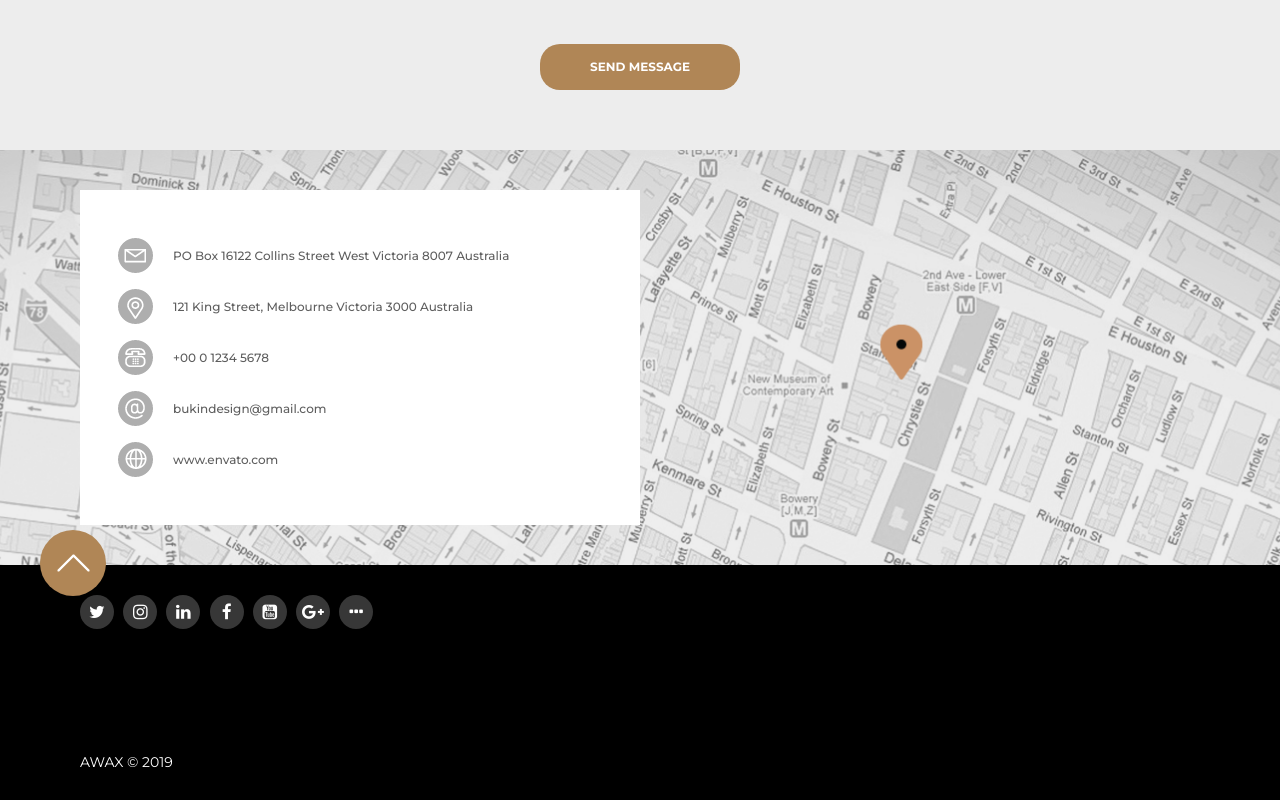
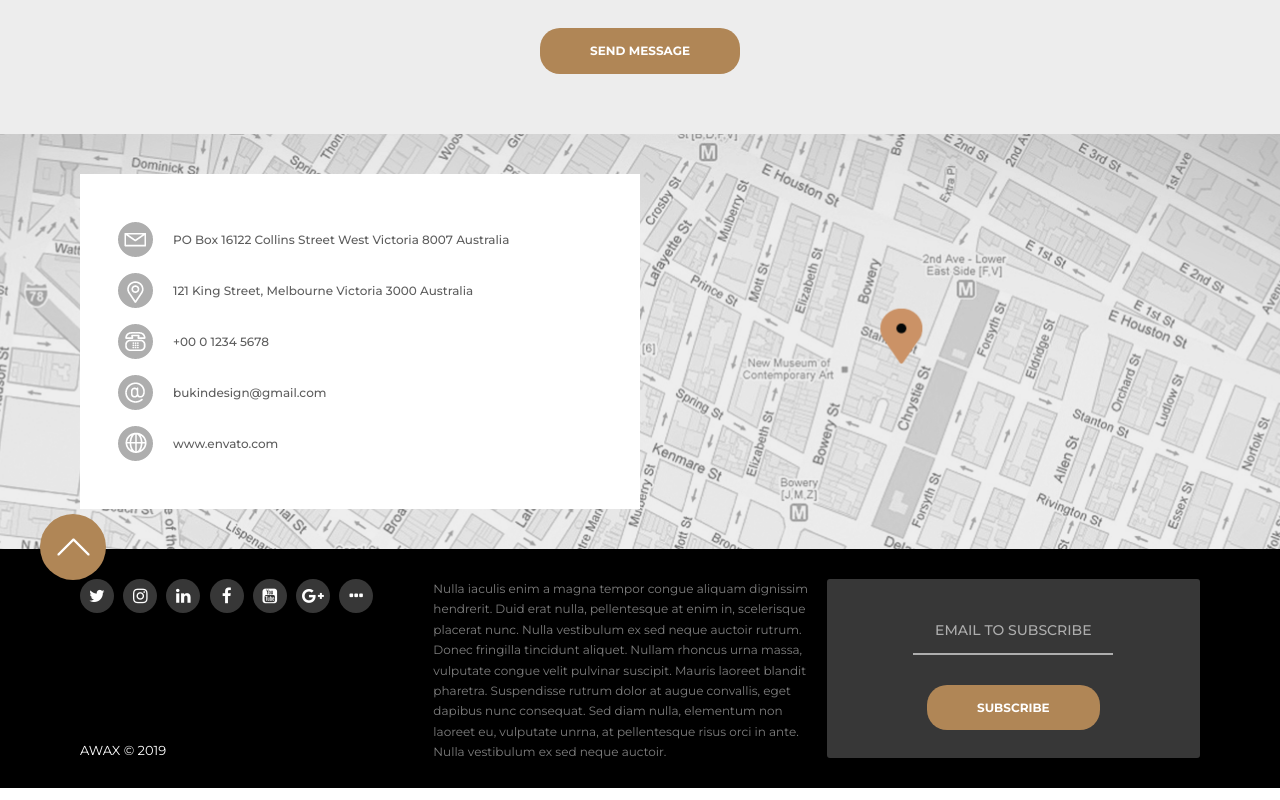
Before and after one commit to PawelZurawka/Awax_Website, a website: page index.html in a window 1280 px wide. Shown: the part 6294-7094 px from the top of the page. Drawn offline with Linux system fonts and the light colour scheme.

Commit message:
Finish footer and all desktop sections

```diff
--- a/index.html
+++ b/index.html
@@ -379,7 +379,7 @@
         </div>
         <button class="button premium__button">get in touch</button>
       </section>
-      <section class="facts">
+      <section class="facts" id="facts">
         <div class="container">
           <h2 class="section__header--white team__header">some facts</h2>
           <p class="section-subheading">about our work</p>
@@ -418,7 +418,7 @@
           <a href="https://pinterest.com" target="_blank" class="social-bar__btn social-bar__pinterest"><span class="visually-hidden">Pinterest</span><i class="fa fa-pinterest-p"></i></a><span class="social-bar__number">165</span>
         </div>
       </section>
-      <section class="contact">
+      <section class="contact" id="contact">
         <div class="container">
           <h2 class="section__header--black team__header">contact us</h2>
           <p class="section-subheading">our agency located in melbourne, australia</p>
@@ -436,7 +436,7 @@
             <label for="subject" class="visually-hidden">Subject:</label>
             <input class="contact__field" name="subject" type="text" id="subject" placeholder="SUBJECT">
             <label for="msg" class="visually-hidden">Message:</label>
-            <textarea class="contact__message-field" id="msg" name="user_message" placeholder="MESSAGE" required></textarea>
+            <textarea class="contact__message-field" rows="1" id="msg" name="user_message" placeholder="MESSAGE" required></textarea>
             <button class="button contact__button">send message</button>
           </form>
         </div>
@@ -448,7 +448,7 @@
               <a href="#" class="map__btn"><span class="visually-hidden">PO Box</span><img class="map__icon" src="./images/post_box.png" alt="postbox">PO Box 16122 Collins Street West Victoria 8007 Australia</a>
               <a href="#" class="map__btn"><span class="visually-hidden">Address</span><img class="map__icon" src="./images/address.png" alt="address">121 King Street, Melbourne Victoria 3000 Australia</a>
               <a href="tel:+00012345678" target="_blank" class="map__btn"><span class="visually-hidden">Telephone</span><img class="map__icon" src="./images/tel.png" alt="telephone">+00 0 1234 5678</a>
-              <a href="mailto: bukindesign@gmail.com" target="_blank" class="map__btn"><span class="visually-hidden">Email</span><img class="map__icon" src="./images/email.png" alt="email">bukindesign@gmail.com</a>
+              <a href="mailto:bukindesign@gmail.com" target="_blank" class="map__btn"><span class="visually-hidden">Email</span><img class="map__icon" src="./images/email.png" alt="email">bukindesign@gmail.com</a>
               <a href="https://envato.com" target="_blank" class="map__btn"><span class="visually-hidden">WWW</span><img class="map__icon" src="./images/www.png" alt="www">www.envato.com</a>
             </div>
           </div>
@@ -468,8 +468,18 @@
               <a href="#" target="_blank" class="footer__btn"><i class="fa fa-ellipsis-h"></i></a>
               <span class="footer__span">AWAX © 2019</span>
             </div>
-            <div class="col-4"></div>
-            <div class="col-4"></div>
+            <div class="col-4">
+              <p class="footer__text">Nulla iaculis enim a magna tempor congue aliquam dignissim hendrerit. Duid erat nulla, pellentesque at enim in, scelerisque placerat nunc. Nulla vestibulum
+                 ex sed neque auctoir rutrum. Donec fringilla tincidunt aliquet. Nullam rhoncus urna massa, vulputate congue velit pulvinar suscipit. Mauris laoreet blandit pharetra.
+                 Suspendisse rutrum dolor at augue convallis, eget dapibus nunc consequat. Sed diam nulla, elementum non laoreet eu, vulputate unrna, at pellentesque risus orci in ante.
+                 Nulla vestibulum ex sed neque auctoir.
+              </p>
+            </div>
+            <div class="col-4 footer__subscribe">
+              <label for="mail" class="visually-hidden">SUBSCRIBE</label>
+              <input class="footer__email" name="email" type="email" id="mail" placeholder="EMAIL TO SUBSCRIBE" required>
+              <button type="submit" value="Submit" class="button">subscribe</button>
+            </div>
           </div>
         </div>
       </footer>
--- a/sass/sections/_contact.scss
+++ b/sass/sections/_contact.scss
@@ -26,10 +26,6 @@
       @extend .contact__field;
       resize: none;
       padding-top: 50px;
-      &::placeholder {
-        position: relative;
-        top: 15px;
-    }
   }
 
   &__name {
--- a/sass/sections/_footer.scss
+++ b/sass/sections/_footer.scss
@@ -27,7 +27,43 @@
     display: block;
     color: $white;
     text-transform: uppercase;
+    font-size: 13px;
+    margin-top: 130px;
+  }
+
+  &__text {
+    color: #7e7e7e;
+    font-size: 12px;
+    line-height: 1.7;
+    padding-top: 18px;
+    margin-left: -20px;
+  }
+
+  &__subscribe {
+    display: flex;
+    justify-content: center;
+    align-items: center;
+    flex-direction: column;
+    background-color: #373737;
+    margin-top: 30px;
+    margin-bottom: 30px;
+    border-radius: 3px;
+  }
+
+  &__email {
+    margin-bottom: 10px;
+    border: none;
+    border-bottom: 2px solid #AEAEAE;
+    background-color: #373737;
+    color: $white;
+    outline: none;
     font-size: 14px;
-    margin-top: 125px;
+    font-weight: $font-medium;
+    padding: 15px;
+    &::placeholder {
+      background-color: #373737;
+      text-align: center;
+      color: #AEAEAE;
+    }
   }
 }
```
Also changed, not shown: css/style.css, 1 other file.
